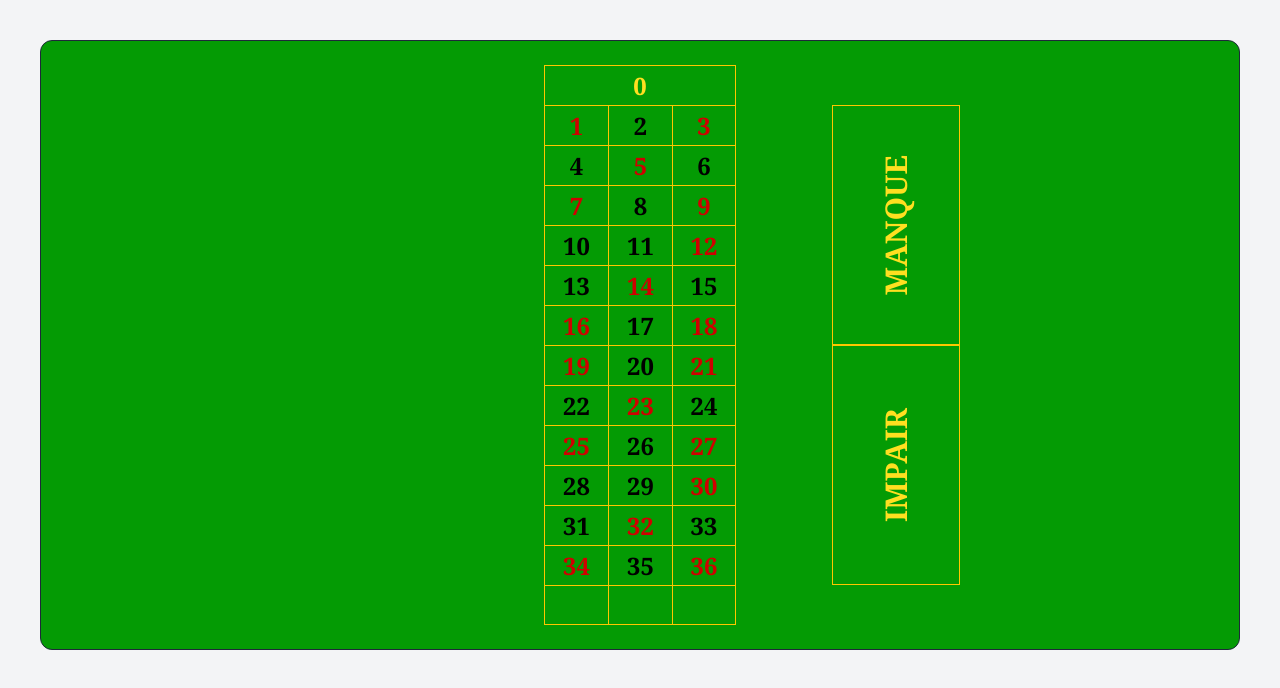
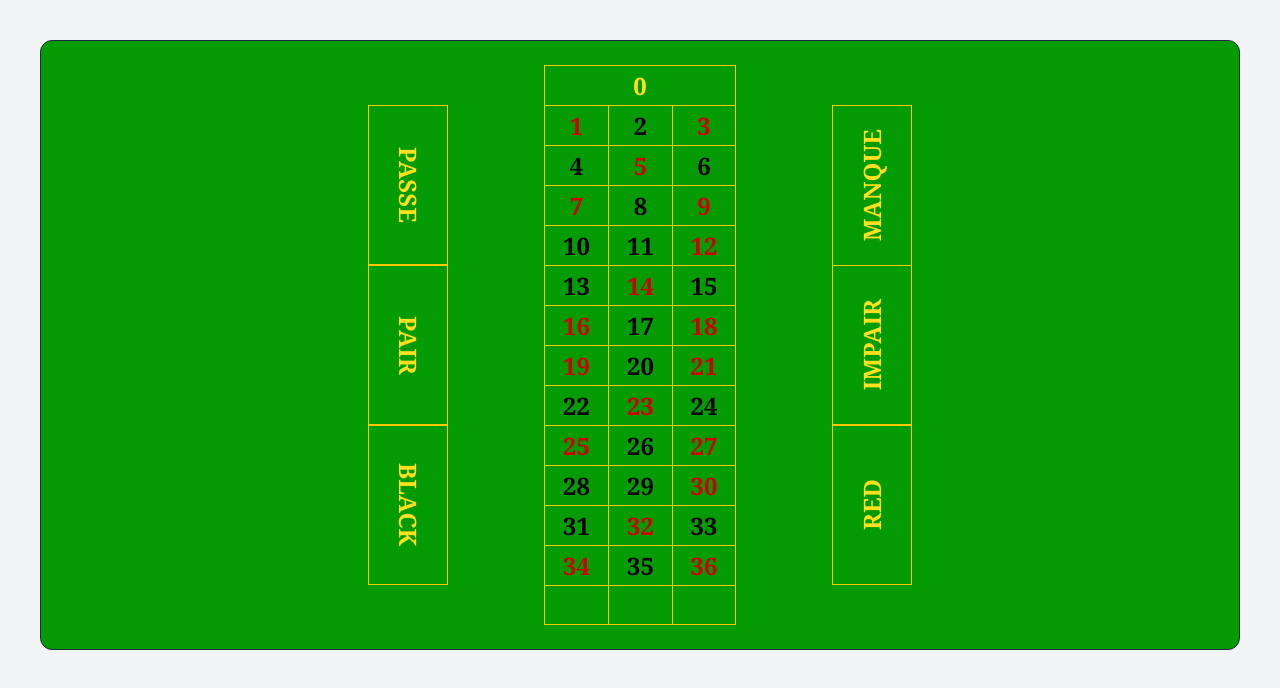
Before and after one commit to a-kunert/python-roulette, a Vue app: page / in a window 1280 px wide. Shown: the top 688 px of the page. Built offline with nearby package versions, Linux system fonts and the light colour scheme.

Commit message:
Style left column

```diff
--- a/src/App.vue
+++ b/src/App.vue
@@ -3,7 +3,36 @@
 
         <div class="bg-[#049B04] border border-gray-800 rounded-xl p-6 grid grid-cols-3">
 
-            <div></div>
+            <div class="flex flex-col mt-10 items-end">
+
+              <div
+                  class="border border-yellow-400 w-20 h-40 flex items-center justify-center text-yellow-300 font-extrabold font-serif text-2xl">
+                  <div class="[writing-mode:vertical-lr]">
+                    PASSE
+                  </div>
+
+              </div>
+
+              <div
+                  class="border border-yellow-400 w-20 h-40 flex items-center justify-center text-yellow-300 font-extrabold font-serif text-2xl">
+                <div class="[writing-mode:vertical-lr]">
+                  PAIR
+                </div>
+
+              </div>
+
+              <div
+                  class="border border-yellow-400 w-20 h-40 flex items-center justify-center text-yellow-300 font-extrabold font-serif text-2xl">
+                <div class="[writing-mode:vertical-lr]">
+                  BLACK
+                </div>
+
+              </div>
+
+
+
+
+            </div>
 
             <div class="flex flex-col items-center">
                 <div
@@ -38,7 +67,7 @@
             <div class="flex flex-col mt-10">
 
                 <div
-                    class="border border-yellow-400 w-32 h-[240px] flex items-center justify-center text-yellow-300 font-extrabold font-serif text-3xl">
+                    class="border-t border-x border-yellow-400 w-20 h-40 flex items-center justify-center text-yellow-300 font-extrabold font-serif text-2xl">
 
                     <div class="rotate-180 [writing-mode:vertical-rl]">
                         MANQUE
@@ -46,7 +75,7 @@
                 </div>
 
                 <div
-                    class="border border-yellow-400 w-32 h-[240px] flex items-center justify-center text-yellow-300 font-extrabold font-serif text-3xl">
+                    class="border border-yellow-400 w-20 h-40 flex items-center justify-center text-yellow-300 font-extrabold font-serif text-2xl">
 
                     <div class="rotate-180 [writing-mode:vertical-rl]">
                         IMPAIR
@@ -54,9 +83,16 @@
 
                 </div>
 
+              <div
+                class="border border-yellow-400 w-20 h-40 flex items-center justify-center text-yellow-300 font-extrabold font-serif text-2xl">
+
+                <div class="rotate-180 [writing-mode:vertical-rl]">
+                  RED
+                </div>
+
             </div>
 
-        </div>
+        </div></div>
 
     </div>
 </template>
```
